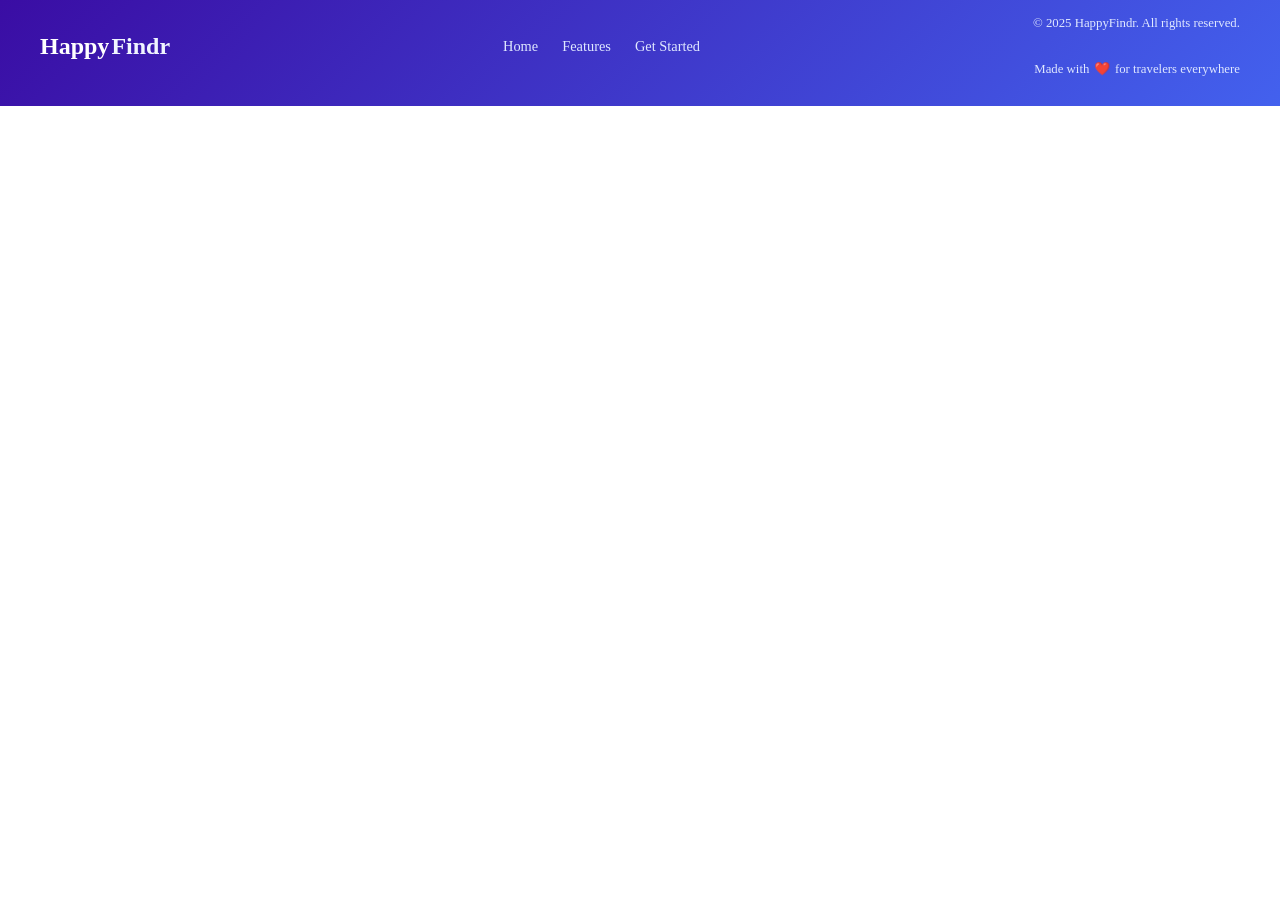
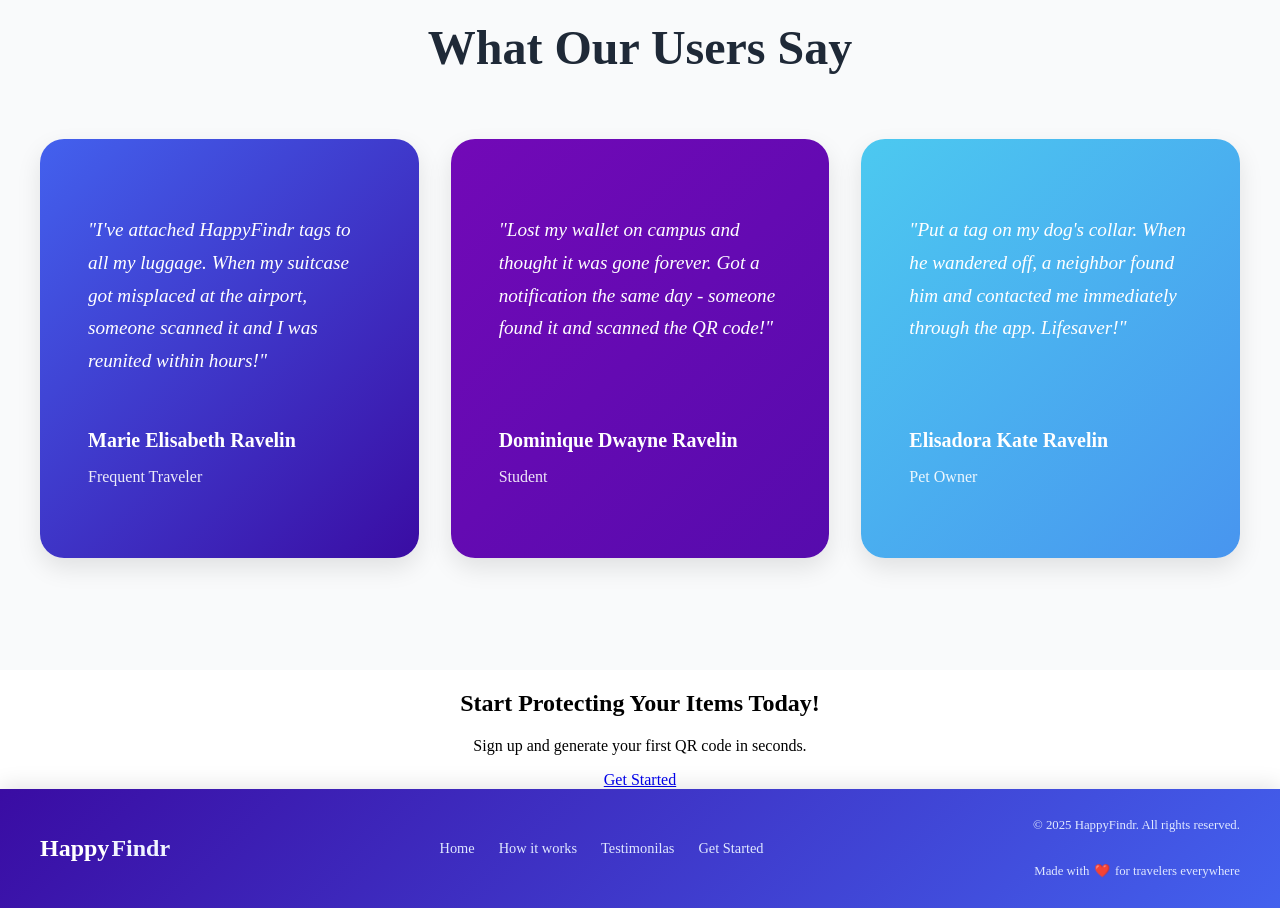
Before and after one commit to rudyravelindev/happyfindr-frontend, a React (Vite) app: page / in a window 1280 px wide. Shown: the part 1680-2588 px from the top of the page. Before the commit the page ends 1786 px from the top, so only its background shows below. Built offline with nearby package versions, Linux system fonts and the light colour scheme.

Commit message:
adding a new testimonials section

```diff
--- a/src/App.jsx
+++ b/src/App.jsx
@@ -2,6 +2,7 @@
 import Navbar from './components/Navbar';
 import Hero from './components/Hero';
 import Features from './components/Features';
+import Testimonials from './components/Testimonials';
 import CTA from './components/CTA';
 import Footer from './components/Footer';
 
@@ -14,6 +15,7 @@
         {/* Add this main element */}
         <Hero />
         <Features />
+        <Testimonials />
         <CTA />
       </main>
       <Footer />
--- a/src/components/Footer.jsx
+++ b/src/components/Footer.jsx
@@ -12,8 +12,11 @@
           <a href="#hero" className="footer__link">
             Home
           </a>
-          <a href="#features" className="footer__link">
-            Features
+          <a href="#howitworks" className="footer__link">
+            How it works
+          </a>
+          <a href="#testimonials" className="footer__link">
+            Testimonilas
           </a>
           <a href="#cta" className="footer__link">
             Get Started
--- a/src/components/Navbar.jsx
+++ b/src/components/Navbar.jsx
@@ -21,6 +21,12 @@
           <li>
             <a href="#howitworks" className="navbar__link">
               How it works
+            </a>
+          </li>
+
+          <li>
+            <a href="#testimonials" className="navbar__link">
+              Testimonials
             </a>
           </li>
           <li>
@@ -49,12 +55,21 @@
             Home
           </a>
           <a
-            href="#features"
+            href="#howitworks"
             className="navbar__mobile-link"
             onClick={() => setIsOpen(false)}
           >
-            Features
+            How it works
           </a>
+
+          <a
+            href="#testimonials"
+            className="navbar__mobile-link"
+            onClick={() => setIsOpen(false)}
+          >
+            Testimonials
+          </a>
+
           <a
             href="#cta"
             className="navbar__mobile-link"
--- /dev/null
+++ b/src/components/Testimonials.css
@@ -0,0 +1,118 @@
+.testimonials {
+  padding: 7rem 0;
+  background-color: #f9fafb;
+}
+
+.testimonials__container {
+  max-width: 1200px;
+  margin: 0 auto;
+  padding: 0 2rem;
+  text-align: center;
+}
+
+.testimonials__title {
+  font-size: 2.5rem;
+  font-weight: 800;
+  margin-bottom: 4rem;
+  color: #1f2937;
+}
+
+.testimonials__grid {
+  display: grid;
+  grid-template-columns: 1fr;
+  gap: 2rem;
+}
+
+.testimonial__card {
+  padding: 3rem 2.5rem;
+  border-radius: 1.5rem;
+  text-align: left;
+  box-shadow: 0 10px 25px rgba(0, 0, 0, 0.1);
+  transition: all 0.3s ease;
+}
+
+.testimonial__card:hover {
+  transform: translateY(-5px);
+  box-shadow: 0 20px 40px rgba(0, 0, 0, 0.15);
+}
+
+/* Different background colors for each card */
+.testimonial__card--blue {
+  background: linear-gradient(135deg, #4361ee 0%, #3a0ca3 100%);
+  color: white;
+}
+
+.testimonial__card--purple {
+  background: linear-gradient(135deg, #7209b7 0%, #560bad 100%);
+  color: white;
+}
+
+.testimonial__card--green {
+  background: linear-gradient(135deg, #4cc9f0 0%, #4895ef 100%);
+  color: white;
+}
+
+.testimonial__content {
+  height: 100%;
+  display: flex;
+  flex-direction: column;
+  justify-content: space-between;
+}
+
+.testimonial__text {
+  font-size: 1.1rem;
+  line-height: 1.7;
+  margin-bottom: 2rem;
+  font-style: italic;
+}
+
+.testimonial__author {
+  margin-top: auto;
+}
+
+.testimonial__name {
+  font-size: 1.25rem;
+  font-weight: 700;
+  margin-bottom: 0.5rem;
+}
+
+.testimonial__role {
+  font-size: 1rem;
+  opacity: 0.9;
+}
+
+/* Responsive Design */
+@media (min-width: 768px) {
+  .testimonials__grid {
+    grid-template-columns: repeat(3, 1fr);
+    gap: 2rem;
+  }
+
+  .testimonials__title {
+    font-size: 3rem;
+  }
+}
+
+@media (min-width: 1024px) {
+  .testimonial__card {
+    padding: 3.5rem 3rem;
+  }
+
+  .testimonial__text {
+    font-size: 1.2rem;
+  }
+}
+
+@media (max-width: 767px) {
+  .testimonials__grid {
+    gap: 1.5rem;
+  }
+
+  .testimonial__card {
+    padding: 2.5rem 2rem;
+  }
+
+  .testimonials__title {
+    font-size: 2.25rem;
+  }
+}
--- /dev/null
+++ b/src/components/Testimonials.jsx
@@ -0,0 +1,56 @@
+import './Testimonials.css';
+
+export default function Testimonials() {
+  const testimonials = [
+    {
+      id: 1,
+      name: 'Marie Elisabeth Ravelin',
+      role: 'Frequent Traveler',
+      content:
+        "I've attached HappyFindr tags to all my luggage. When my suitcase got misplaced at the airport, someone scanned it and I was reunited within hours!",
+      bgColor: 'testimonial__card--blue',
+    },
+    {
+      id: 2,
+      name: 'Dominique Dwayne Ravelin',
+      role: 'Student',
+      content:
+        'Lost my wallet on campus and thought it was gone forever. Got a notification the same day - someone found it and scanned the QR code!',
+      bgColor: 'testimonial__card--purple',
+    },
+    {
+      id: 3,
+      name: 'Elisadora Kate Ravelin',
+      role: 'Pet Owner',
+      content:
+        "Put a tag on my dog's collar. When he wandered off, a neighbor found him and contacted me immediately through the app. Lifesaver!",
+      bgColor: 'testimonial__card--green',
+    },
+  ];
+
+  return (
+    <section id="testimonials" className="testimonials">
+      <div className="testimonials__container">
+        <h2 className="testimonials__title">What Our Users Say</h2>
+
+        <div className="testimonials__grid">
+          {testimonials.map((testimonial) => (
+            <div
+              key={testimonial.id}
+              className={`testimonial__card ${testimonial.bgColor}`}
+            >
+              <div className="testimonial__content">
+                <p className="testimonial__text">"{testimonial.content}"</p>
+
+                <div className="testimonial__author">
+                  <h3 className="testimonial__name">{testimonial.name}</h3>
+                  <p className="testimonial__role">{testimonial.role}</p>
+                </div>
+              </div>
+            </div>
+          ))}
+        </div>
+      </div>
+    </section>
+  );
+}
```
